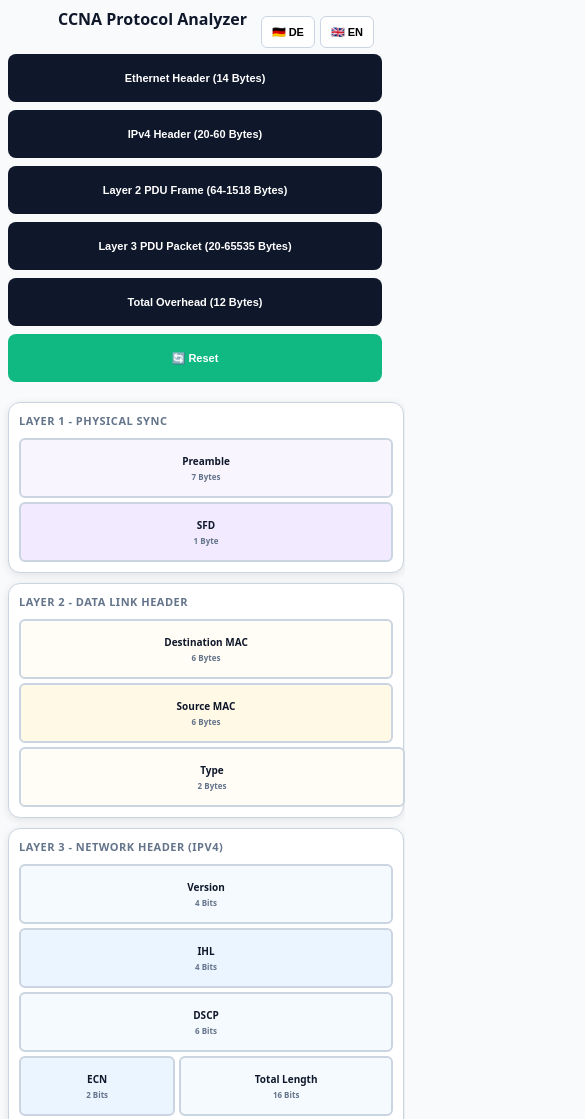
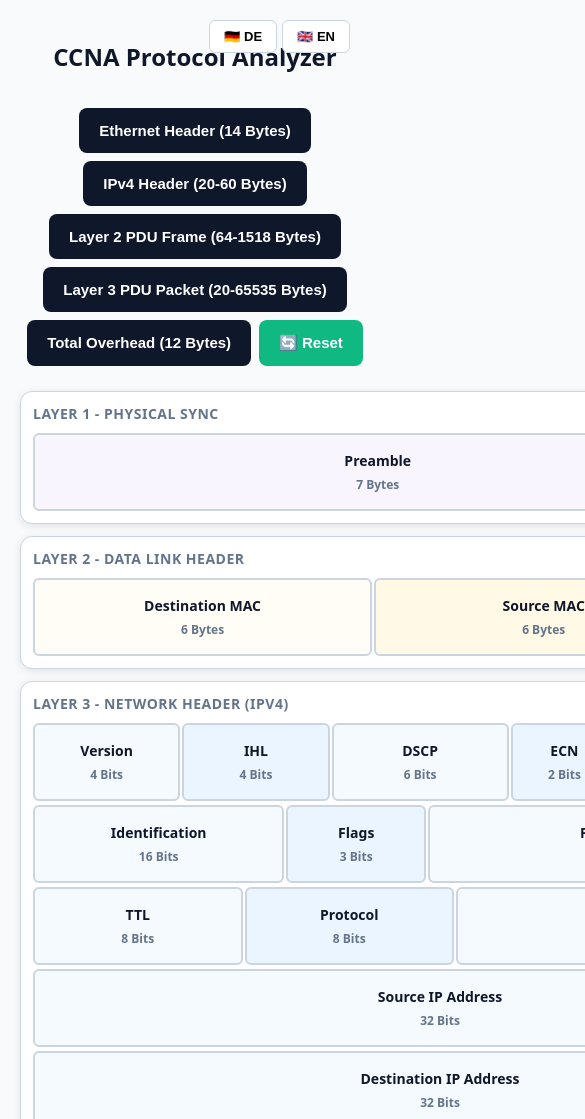
Before and after one commit to frozen1900/CCNA-Protocol-Analyzer---Learning-Tool, a plain HTML site: page index.html in a window 390 px wide. Shown: the top 1119 px of the page, 585 px wide, since content can reach past the window. Drawn offline with Linux system fonts and the light colour scheme.

Commit message:
Update style.css

```diff
--- a/style.css
+++ b/style.css
@@ -277,7 +277,6 @@
 
 /* Mobile Info Box - wird dynamisch eingefügt */
 .mobile-info-box {
-    display: none;
     background: white;
     padding: 16px;
     margin: 8px 0;
@@ -285,6 +284,7 @@
     border: 2px solid var(--alert);
     box-shadow: 0 4px 12px var(--shadow);
     animation: slideDown 0.3s ease;
+    width: 100%;
 }
 
 @keyframes slideDown {
@@ -325,260 +325,13 @@
     font-size: 13px;
 }
 
-/* Responsive Design */
-@media (max-width: 1400px) {
-    .main-layout {
-        flex-direction: column;
-    }
-
-    .info-panel {
-        max-height: none;
-        width: 100%;
+/* Desktop: Mobile Info Box verstecken */
+@media (min-width: 769px) {
+    .mobile-info-box {
+        display: none;
     }
 }
 
-@media (max-width: 768px) {
-    body {
-        padding: 10px;
-    }
-
-    .nav-container {
-        gap: 12px;
-        margin-bottom: 20px;
-    }
-
-    .lang-switch {
-        position: absolute;
-        right: 10px;
-        top: 10px;
-        flex-direction: row;
-        gap: 5px;
-    }
-
-    .lang-switch button {
-        padding: 8px 12px;
-        font-size: 12px;
-        min-height: 36px;
-    }
-
-    h1 {
-        font-size: 20px;
-        text-align: center;
-        margin: 0 0 12px 0;
-        padding-right: 90px;
-    }
-
-    .concept-nav {
-        display: grid;
-        grid-template-columns: repeat(2, 1fr);
-        gap: 8px;
-        width: 100%;
-    }
-
-    .btn {
-        padding: 12px 10px;
-        font-size: 11px;
-        min-height: 48px;
-        white-space: normal;
-        line-height: 1.3;
-    }
-
-    .btn.reset-btn {
-        grid-column: span 2;
-    }
-
-    .main-layout {
-        flex-direction: column;
-        gap: 20px;
-    }
-
-    .diagram {
-        gap: 10px;
-        width: 100%;
-    }
-
-    .row-group {
-        padding: 10px;
-        gap: 6px;
-        position: relative;
-    }
-
-    .group-label {
-        font-size: 11px;
-        margin-bottom: 4px;
-        font-weight: 800;
-    }
-
-    .row {
-        flex-wrap: wrap;
-        gap: 4px;
-    }
-
-    .field {
-        padding: 10px 6px;
-        font-size: 10px;
-        min-height: 44px;
-        flex: 1 1 auto;
-    }
-
-    .field b {
-        font-size: 11px;
-        margin-bottom: 3px;
-        word-break: break-word;
-    }
-
-    .field span {
-        font-size: 9px;
-    }
-
-    /* Preamble und SFD nebeneinander */
-    .field.w-7 {
-        flex: 3 1 65%;
-        min-width: 180px;
-    }
-
-    .field.w-1 {
-        flex: 1 1 30%;
-        min-width: 80px;
-    }
-
-    /* MAC-Adressen nebeneinander */
-    .field.w-mac {
-        flex: 1 1 calc(50% - 2px);
-        min-width: 140px;
-    }
-
-    /* Type volle Breite */
-    .field.w-typ {
-        flex: 1 1 100%;
-        min-width: 100%;
-    }
-
-    /* Kleine Bit-Felder nebeneinander */
-    .field.bits-4 {
-        flex: 1 1 calc(50% - 2px);
-        min-width: 75px;
-    }
-
-    .field.bits-6 {
-        flex: 1.5 1 60%;
-        min-width: 90px;
-    }
-
-    .field.bits-2 {
-        flex: 0.8 1 35%;
-        min-width: 65px;
-    }
-
-    .field.bits-3 {
-        flex: 1 1 30%;
-        min-width: 70px;
-    }
-
-    .field.bits-13 {
-        flex: 2 1 65%;
-        min-width: 140px;
-    }
-
-    /* Total Length, Identification, etc */
-    .field.w-2 {
-        flex: 1 1 calc(50% - 2px);
-        min-width: 110px;
-    }
-
-    /* IP-Adressen volle Breite */
-    .field.w-4 {
-        flex: 1 1 100%;
-        min-width: 100%;
-    }
-
-    /* Options und Padding nebeneinander */
-    .field.w-opt {
-        flex: 2 1 65%;
-        min-width: 140px;
-    }
-
-    .field.w-pad {
-        flex: 1 1 30%;
-        min-width: 80px;
-    }
-
-    /* Payload und FCS */
-    .field.w-pld {
-        flex: 3 1 70%;
-        min-width: 200px;
-    }
-
-    /* Desktop Info Panel ausblenden auf Mobile */
-    .info-panel {
-        display: none;
-    }
-
-    /* Mobile Info Box anzeigen */
-    .mobile-info-box {
-        display: block;
-    }
-}
-
-@media (max-width: 480px) {
-    body {
-        padding: 8px;
-    }
-
-    h1 {
-        font-size: 16px;
-        padding-right: 85px;
-    }
-
-    .lang-switch {
-        right: 8px;
-        top: 8px;
-    }
-
-    .lang-switch button {
-        padding: 6px 10px;
-        font-size: 11px;
-        min-height: 32px;
-    }
-
-    .concept-nav {
-        grid-template-columns: 1fr;
-    }
-
-    .btn {
-        padding: 12px 10px;
-        font-size: 11px;
-        width: 100%;
-    }
-
-    .btn.reset-btn {
-        grid-column: span 1;
-    }
-
-    .field {
-        padding: 8px 4px;
-        font-size: 9px;
-        min-height: 40px;
-    }
-
-    .field b {
-        font-size: 10px;
-    }
-
-    .field span {
-        font-size: 8px;
-    }
-
-    .field.w-7 {
-        flex: 1 1 60%;
-        min-width: 150px;
-    }
-
-    .field.w-1 {
-        flex: 1 1 35%;
-        min-width: 70px;
-    }
-}
 
 @media (hover: none) and (pointer: coarse) {
     .field:active:not(.dimmed) {
```
